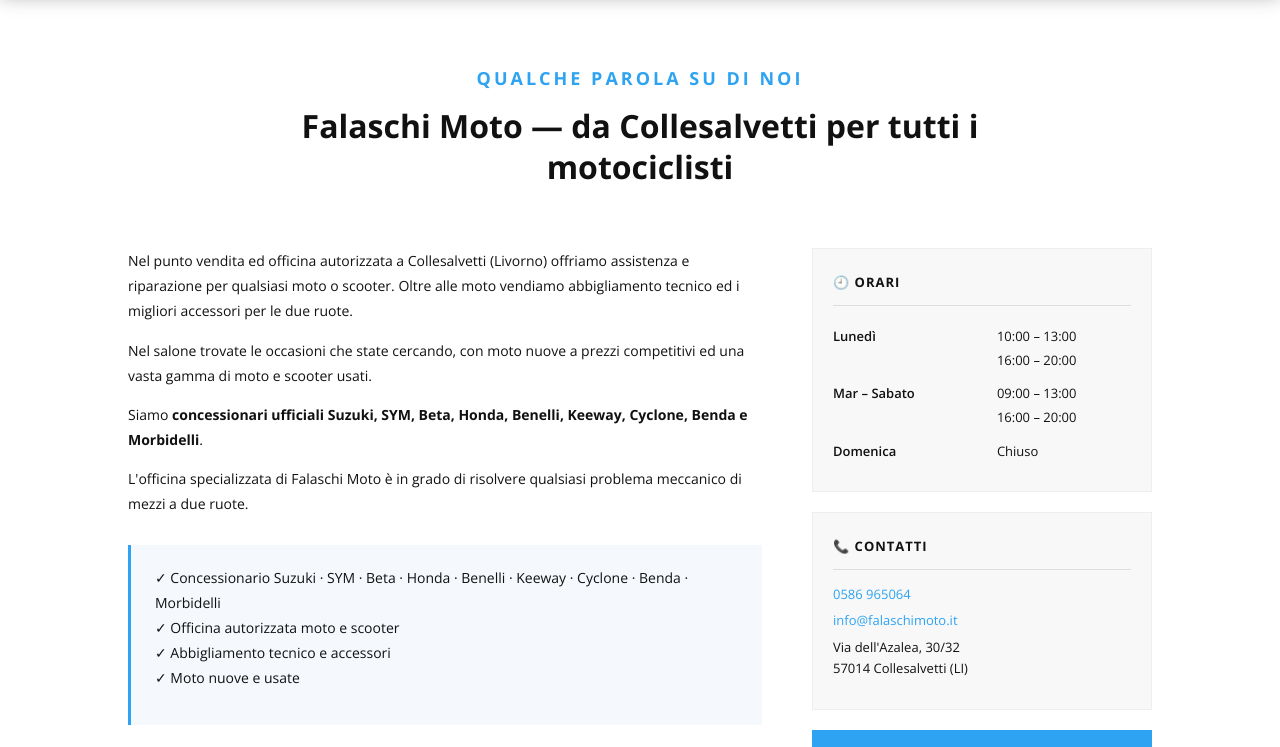
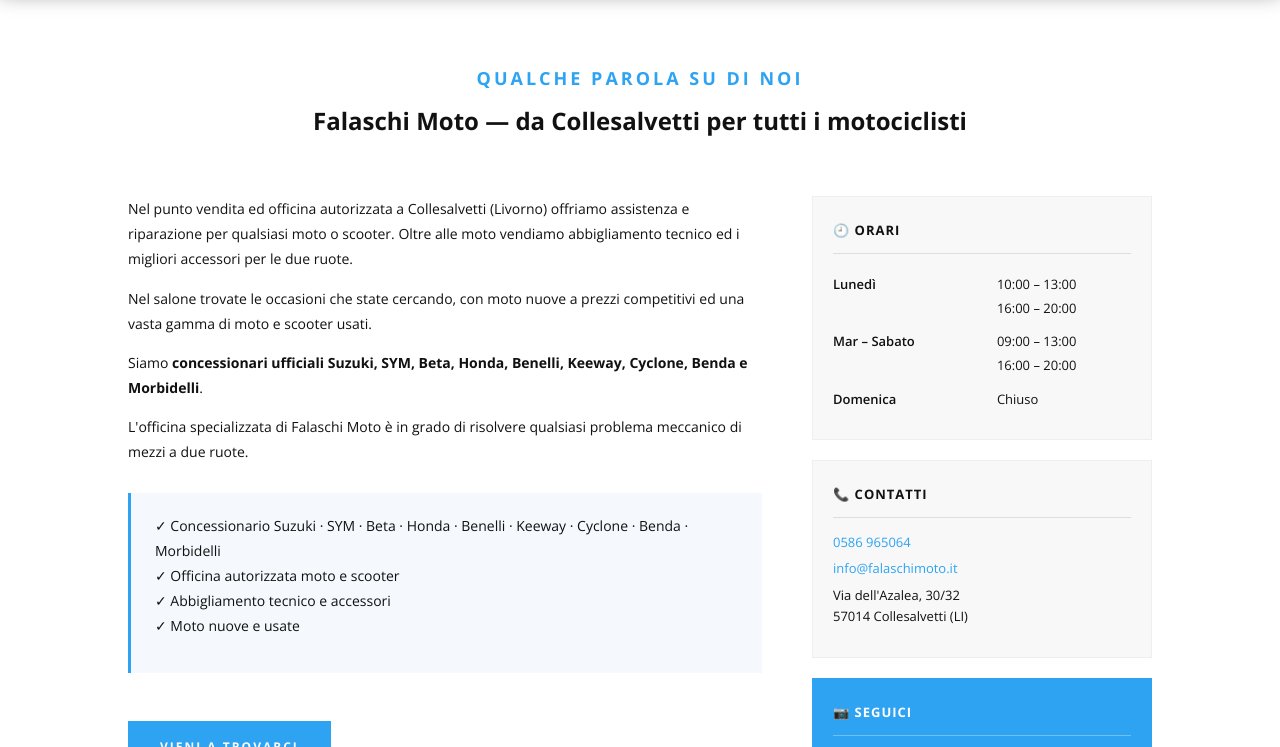
Before and after one commit to fdelse/fdelse.github.io, a plain HTML site: page falaschimoto/chi-siamo.html in a window 1280 px wide. Shown: the part 802-1549 px from the top of the page. Drawn offline with nearby package versions, Linux system fonts and the light colour scheme.

Commit message:
cambio scritta chi siamo

```diff
--- a/falaschimoto/chi-siamo.html
+++ b/falaschimoto/chi-siamo.html
@@ -81,7 +81,7 @@
 
     <div class="page-intro" style="margin-top:70px">
       <span class="section-label">QUALCHE PAROLA SU DI NOI</span>
-      <h2>Falaschi Moto — da Collesalvetti per tutti i motociclisti</h2>
+      <h2 style="font-size:24px;">Falaschi Moto — da Collesalvetti per tutti i motociclisti</h2>
     </div>
 
     <div class="content-grid">
```
